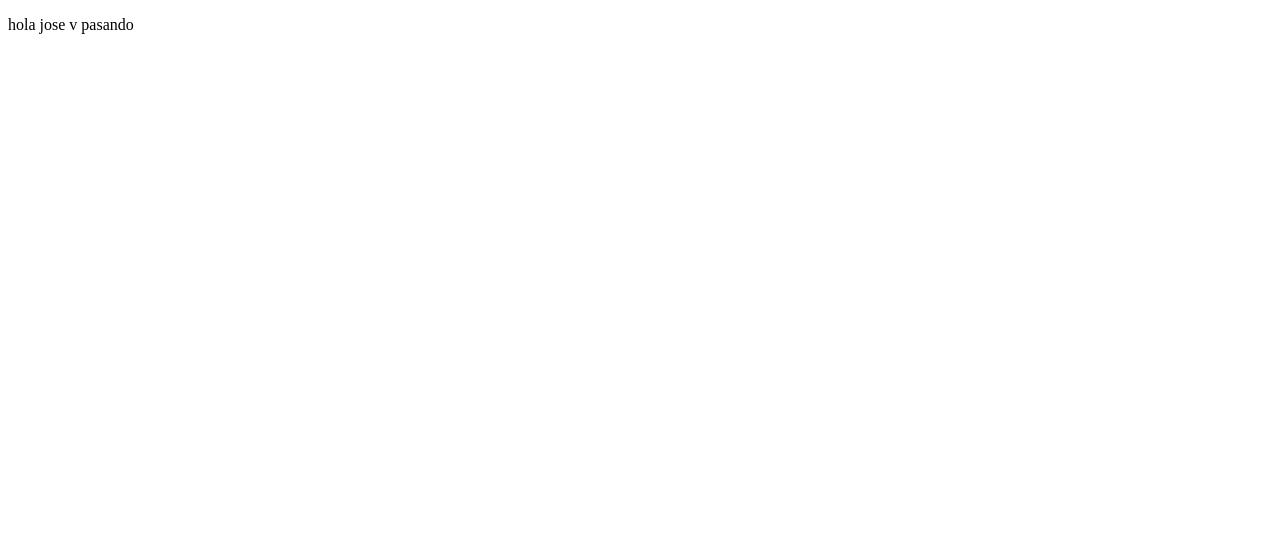
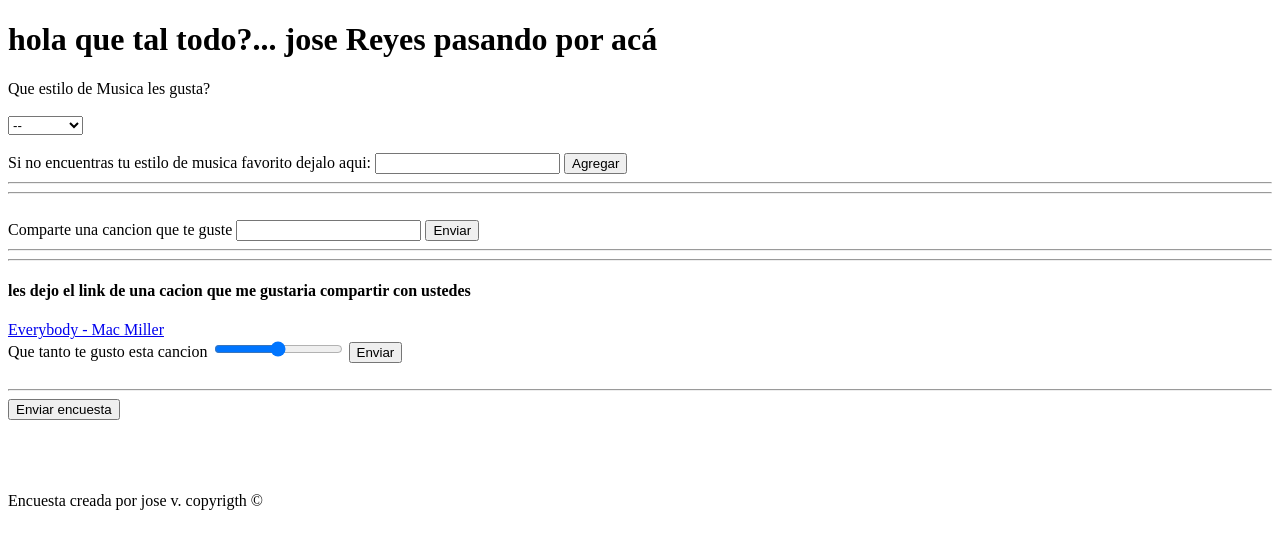
Before and after one commit to drimilius/ecamp0077, a plain HTML site: page Practica_Github/josev.html in a window 1280 px wide. Drawn offline with Linux system fonts and the light colour scheme.

Commit message:
Update josev.html

```diff
--- a/Practica_Github/josev.html
+++ b/Practica_Github/josev.html
@@ -6,7 +6,50 @@
     <title>Document</title>
 </head>
 <body>
-    <p>hola jose v pasando  </p>
+    <h1>hola que tal todo?... jose Reyes pasando por acá</h1>
+    <form action="robertocapi.html" method="get">
+        <label for="">Que estilo de Musica les gusta?</label><br>
+        <br>
+        <select name="Musica" id="">
+            <option value="">--</option>
+            <option value="">rock</option>
+            <option value="">pop</option>
+            <option value="">reggeton</option>
+            <option value="">jazz</option>
+            <option value="">folklor</option>
+            <option value="">country</option>
+        </select><br>
+        <br>
+        <label for="">Si no encuentras tu estilo de musica favorito dejalo aqui: </label>
+        <input type="text" name="" id="">
+        <input type="button" value="Agregar">
+        <br>
+        <hr>
+        <hr>
+        <br>
+        <label for="">Comparte una cancion que te guste</label>
+        <input type="url" name="" id="">
+        <input type="button" value="Enviar">
+        <br>
+        <hr>
+        <hr>
+        <h4>les dejo el link de una cacion que me gustaria compartir con ustedes</h4>
+        <a href="https://www.youtube.com/watch?v=_-Ig0aeJ6jc">Everybody - Mac Miller</a><br>
+        <label for="">Que tanto te gusto esta cancion</label>
+        <input type="range" name="" id="">
+        <input type="button" value="Enviar">
+        <br>
+        <br>
+        <hr>
+        <button type="submit">Enviar encuesta </button>
 
+    </form>
+    <br>
+    <br>
+    <br>
+    <br>
+    <footer>
+        Encuesta creada por jose v. copyrigth ©
+    </footer>
 </body>
 </html>
```
